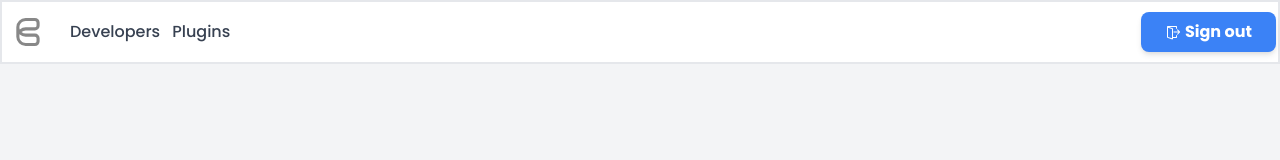
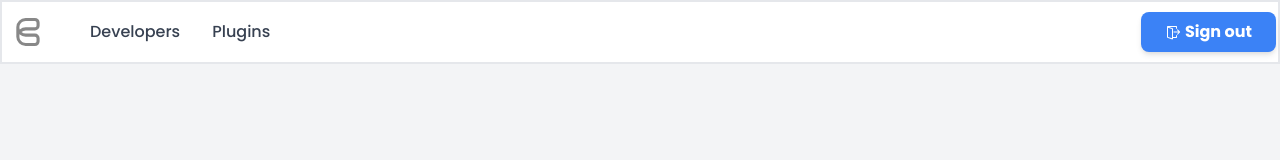
Before and after one commit to collapp-zpi/collapp-admin, a Next.js app: page / in a window 1280 px wide. Shown: the top 160 px of the page. Built offline with nearby package versions, Linux system fonts and the light colour scheme; no server answers; sample sign-in values are in the browser's storage.

Commit message:
Added head to dev

```diff
--- a/includes/components/NavigationPanel.tsx
+++ b/includes/components/NavigationPanel.tsx
@@ -1,5 +1,4 @@
 import { signOut } from 'next-auth/react'
-import toast from 'react-hot-toast'
 import { useRouter } from 'next/router'
 import React, { ReactNode } from 'react'
 import Button from 'shared/components/button/Button'
@@ -11,29 +10,23 @@ const NavigationPanel = ({ children }: { children: ReactNode }) => {
   return (
     <div className="flex flex-col h-full min-h-screen ">
       <div className="flex items-center text-gray-700 border-2">
-        <div className="flex space-x-3 items-center ml-1 my-4">
+        <div className="flex space-x-8 items-center ml-1 my-4">
           <NavbarLogo width="2rem"></NavbarLogo>
           <h1
-            className="cursor-pointer"
+            className="cursor-pointer hover:text-black"
             onClick={() => router.push('/panel/developers')}
           >
             Developers
           </h1>
           <h1
-            className="cursor-pointer"
+            className="cursor-pointer hover:text-black"
             onClick={() => router.push('/panel/plugins')}
           >
             Plugins
           </h1>
         </div>
 
-        <Button
-          className="ml-auto mr-0.5"
-          onClick={() => {
-            toast.success('Until next time!')
-            setTimeout(() => signOut(), 2000)
-          }}
-        >
+        <Button className="ml-auto mr-0.5" onClick={() => signOut()}>
           <VscSignOut className="mr-1" />
           Sign out
         </Button>
--- a/pages/panel/developers/[id].tsx
+++ b/pages/panel/developers/[id].tsx
@@ -6,6 +6,7 @@ import LoadingSessionLayout from 'includes/components/LoadingSession'
 import NavigationPanel from 'includes/components/NavigationPanel'
 import Button from 'shared/components/button/Button'
 import { useRouter } from 'next/router'
+import Head from 'next/head'
 
 export const getServerSideProps: GetServerSideProps = async (context) => {
   const { id } = context.query
@@ -71,6 +72,10 @@ const Developer = (
   const { image, name, email } = props.developer
 
   return (
+    <div>
+      <Head>
+        <title>Developer</title>
+      </Head>
       <NavigationPanel>
         <Button onClick={() => router.back()} className="mr-auto my-3 ml-3">
           Back
@@ -88,13 +93,17 @@ const Developer = (
               <h2 className="text-xl font-medium text-center">
                 Developer's plugins:
               </h2>
-            <PluginsList plugins={props.plugins} isCompact={true}></PluginsList>
+              <PluginsList
+                plugins={props.plugins}
+                isCompact={true}
+              ></PluginsList>
             </div>
           ) : (
             <p className="ml-2">Developers hasn't created any plugins yet</p>
           )}
         </div>
       </NavigationPanel>
+    </div>
   )
 }
 
```
Lines whose indentation alone changed are shown as unchanged.
